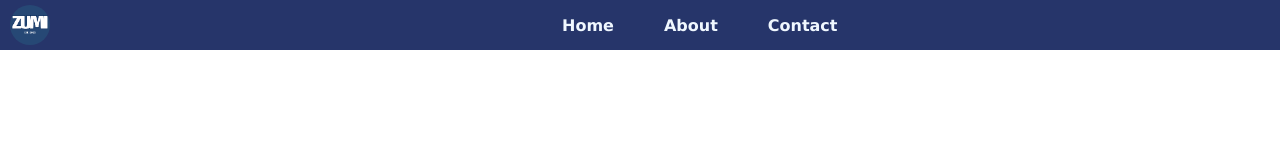
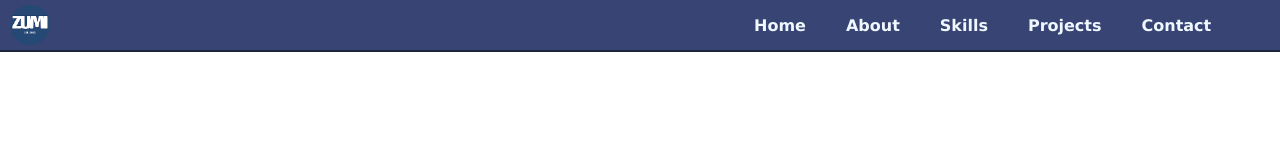
Before and after one commit to Zumi16/Zumi16.github.io, a plain HTML site: page index.html in a window 1280 px wide. Drawn offline with Linux system fonts and the light colour scheme.

Commit message:
Added new links for navbar

```diff
--- a/assets/styles/index.css
+++ b/assets/styles/index.css
@@ -6,15 +6,16 @@
 }
 .navbar {
     display: flex;
-    gap: 40%;
+    gap: 55%;
     height: 50px;
     width: 100%;
-    background-color: rgb(38, 53, 106);
+    background-color: rgb(55, 68, 116);
+    border-bottom: 2px solid rgb(29, 36, 61);
 }
 
 .nav-links {
     display: flex;
-    gap: 50px;
+    gap: 40px;
     align-items: center;
     height: 100%;
     margin: auto;
--- a/index.html
+++ b/index.html
@@ -17,6 +17,8 @@
                 <ul class="nav-links">
                     <li><a>Home</a></li>
                     <li><a>About</a></li>
+                    <li><a>Skills</a></li>
+                    <li><a>Projects</a></li>
                     <li><a>Contact</a></li>
                 </ul>
             </div>
```
